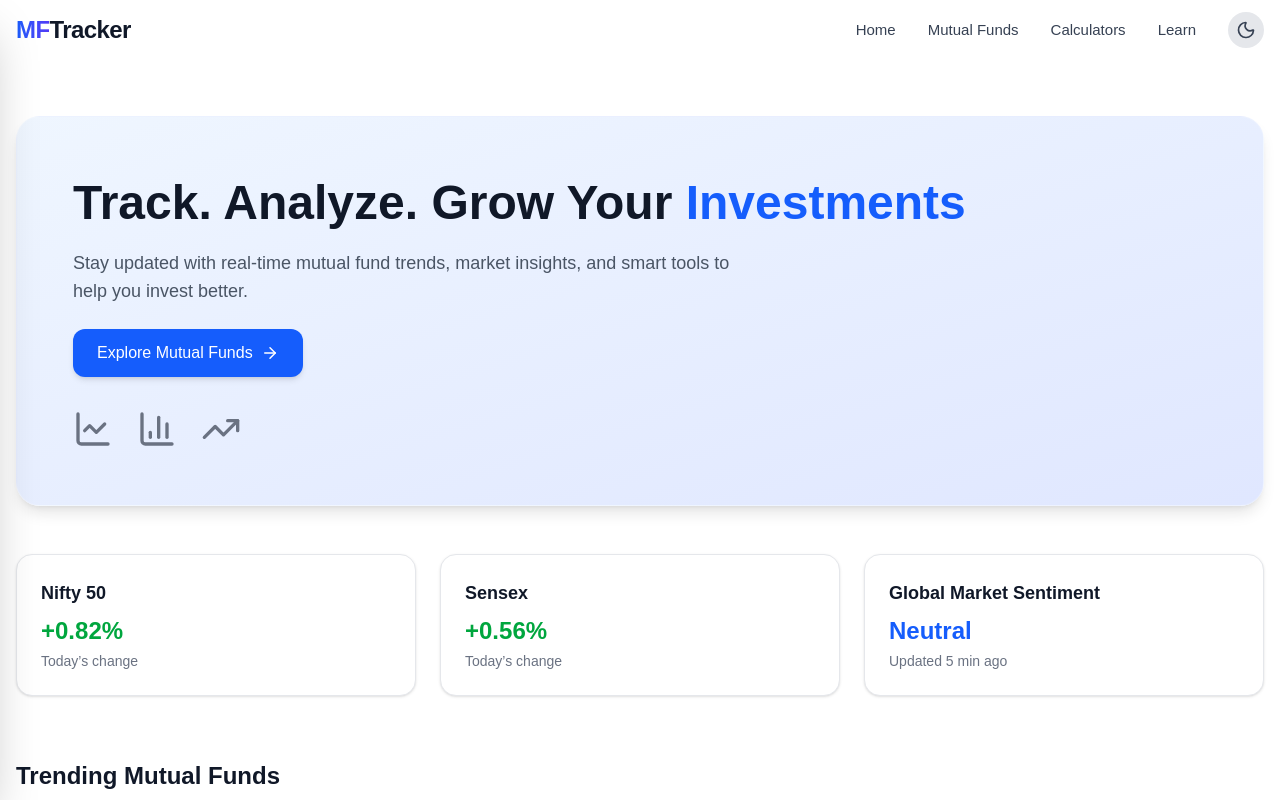
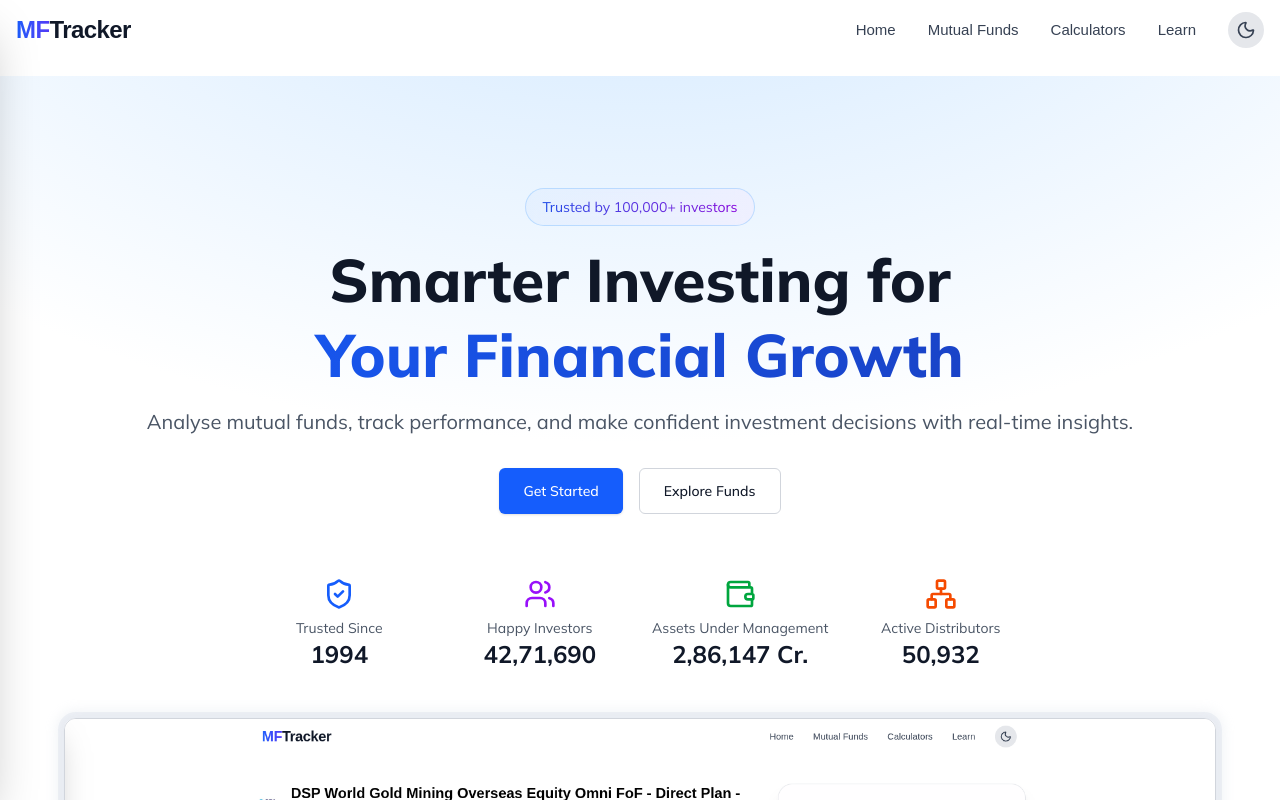
Before and after one commit to mithalesh-mk/fundBank-app, a Next.js app: page / in a window 1280 px wide. Shown: the top 800 px of the page. Built offline with nearby package versions, Linux system fonts and the light colour scheme.

Commit message:
Add Hero and Stats components, enhance global styles, and update layout

```diff
--- a/app/globals.css
+++ b/app/globals.css
@@ -1,4 +1,28 @@
+@import url('https://fonts.googleapis.com/css2?family=Mulish:ital,wght@0,200..1000;1,200..1000&display=swap');
 @import "tailwindcss";
+
+.mulish-regular {
+  font-family: "Mulish", sans-serif;
+  font-optical-sizing: auto;
+  font-weight: 400;
+  font-style: normal;
+}
+
+.mulish-semibold {
+  font-family: "Mulish", sans-serif;
+  font-optical-sizing: auto;
+  font-weight: 600;
+  font-style: normal;
+}
+
+
+.mulish-bold {
+  font-family: "Mulish", sans-serif;
+  font-optical-sizing: auto;
+  font-weight: 700;
+  font-style: normal;
+}
+
 
 :root {
   --background: #ffffff;
@@ -8,8 +32,10 @@
 @theme inline {
   --color-background: var(--background);
   --color-foreground: var(--foreground);
+  --font-mulish: "Mulish", sans-serif;
   --font-sans: var(--font-geist-sans);
   --font-mono: var(--font-geist-mono);
+
 }
 
 @media (prefers-color-scheme: dark) {
@@ -201,7 +227,14 @@ html.dark .custom-slider {
 
 
 
+
+
 body {
   color: var(--foreground);
   font-family: Arial, Helvetica, sans-serif;
 }
+
+.glowing-border {
+  box-shadow: 0 0 10px #00f; /* Horizontal offset, vertical offset, blur radius, color */
+  border: 1px solid #00f; /* Optional: adds a solid border inside the glow */
+}
--- a/app/layout.tsx
+++ b/app/layout.tsx
@@ -12,7 +12,7 @@ export default function RootLayout({ children }: { children: React.ReactNode })
   return (
     <ThemeProvider>
     <html lang="en">
-      <body className="bg-white dark:bg-gray-900 transition-colors container mx-auto">
+      <body className="bg-white dark:bg-gray-900 transition-colors">
 
           <Navbar />
           {children}
--- a/app/mutual-funds/page.tsx
+++ b/app/mutual-funds/page.tsx
@@ -138,7 +138,7 @@ export default function MutualFunds() {
   };
 
   return (
-    <div className="min-h-screen px-4 md:px-16 py-10">
+    <div className="min-h-screen px-4 md:px-16 py-10 container mx-auto">
       <h1 className="text-3xl font-bold mb-6 text-gray-900 dark:text-white">
         All Mutual Funds
       </h1>
--- a/app/page.tsx
+++ b/app/page.tsx
@@ -1,11 +1,12 @@
 "use client";
 
+import Hero from "@/components/Hero";
 import { TrendingUp, LineChart, BarChart3, ArrowRight } from "lucide-react";
 
 export default function Home() {
   return (
-    <div className="px-4 mb-6 md:mb-6 md:py-4">
-
+    <div className="mb-6 md:mb-6 md:py-4">
+      <Hero/>
       {/* Hero Section */}
       <section className="mt-10 bg-linear-to-br from-blue-50 to-indigo-100 dark:from-gray-800 dark:to-gray-900 rounded-3xl p-8 md:p-14 shadow-lg border border-white/20 dark:border-gray-700 transition">
 
--- /dev/null
+++ b/components/Hero.tsx
@@ -0,0 +1,154 @@
+import Image from 'next/image';
+import Stats from './Stats';
+
+const Hero = () => {
+  return (
+    <div
+      className="
+        w-full flex justify-center text-center px-6
+
+        bg-[radial-gradient(ellipse_80%_50%_at_50%_-20%,hsl(210,100%,90%),transparent)]
+        dark:bg-[radial-gradient(ellipse_80%_50%_at_50%_-20%,hsl(210,100%,16%),transparent)]
+      "
+    >
+      <div className="w-full font-mulish mt-28 relative">
+        <div className="absolute inset-0 rounded-full pointer-events-none"></div>
+        <div
+          className="
+            inline-flex items-center gap-2 px-4 py-2 rounded-full border backdrop-blur-sm
+            bg-gradient-to-r from-blue-100/40 to-purple-100/40 border-blue-300/50
+            dark:from-blue-500/10 dark:to-purple-500/10 dark:border-blue-800/50
+          "
+        >
+          <span
+            className="
+              text-sm bg-gradient-to-r bg-clip-text text-transparent
+              from-blue-700 to-purple-700
+              dark:from-blue-400 dark:to-purple-400
+            "
+          >
+            Trusted by 100,000+ investors
+          </span>
+        </div>
+        <h1
+          className="
+            text-4xl md:text-6xl font-extrabold leading-tight mt-4
+            text-gray-900 dark:text-white
+          "
+        >
+          Smarter Investing for
+          <span
+            className="
+              block bg-gradient-to-r text-transparent bg-clip-text
+              from-blue-600 to-blue-800
+              dark:from-blue-400 dark:to-blue-600
+            "
+          >
+            Your Financial Growth
+          </span>
+        </h1>
+        <p
+          className="
+            text-lg md:text-xl mt-4
+            text-gray-600 dark:text-gray-300
+          "
+        >
+          Analyse mutual funds, track performance, and make confident investment
+          decisions with real-time insights.
+        </p>
+        <div className="mt-8 flex justify-center gap-4">
+          {/* PRIMARY BUTTON — shadcn-style */}
+          <button
+            className="
+      inline-flex items-center justify-center
+      px-6 py-3
+      rounded-md
+      text-sm font-medium
+      bg-blue-600 text-white
+      shadow-sm
+      hover:bg-blue-700
+      active:bg-blue-800
+      transition-colors
+      focus-visible:outline-none
+      focus-visible:ring-2
+      focus-visible:ring-blue-500
+      focus-visible:ring-offset-2
+    "
+          >
+            Get Started
+          </button>
+
+          {/* SECONDARY BUTTON — shadcn outline */}
+          <button
+            className="
+      inline-flex items-center justify-center
+      px-6 py-3
+      rounded-md
+      text-sm font-medium
+      border
+      bg-white text-gray-900
+      border-gray-300
+
+      hover:bg-gray-100
+      active:bg-gray-200
+
+      dark:bg-transparent dark:text-white
+      dark:border-gray-700
+      dark:hover:bg-gray-800/60
+      dark:active:bg-gray-700/60
+
+      transition-colors
+      focus-visible:outline-none
+      focus-visible:ring-2
+      focus-visible:ring-blue-500
+      focus-visible:ring-offset-2
+      dark:focus-visible:ring-offset-gray-900
+    "
+          >
+            Explore Funds
+          </button>
+        </div>
+        <Stats/>
+        <div className="mt-12 w-full">
+          <div
+            className="
+      relative w-full max-w-6xl mx-auto overflow-hidden rounded-xl
+
+      /* Light mode border + outline + glow */
+      border-[1px] border-gray-300
+      outline-[6px] outline outline-[hsla(220,25%,80%,0.2)]
+      shadow-[0_0_12px_8px_hsla(220,25%,80%,0.2)]
+
+      /* Dark mode border + outline + glow */
+      dark:border-gray-700
+      dark:outline-[6px] dark:outline-[hsla(220,20%,42%,0.1)]
+      dark:shadow-[0_0_24px_12px_hsla(210,100%,25%,0.2)]
+      bg-white/10 dark:bg-black/10
+      backdrop-blur-md
+    "
+          >
+            {/* Light Mode Image */}
+            <Image
+              src="/ligth_hero.png"
+              alt="hero light"
+              width={1600}
+              height={900}
+              className="w-full h-auto object-cover block dark:hidden"
+            />
+
+            {/* Dark Mode Image */}
+            <Image
+              src="/dark_hero.png"
+              alt="hero dark"
+              width={1600}
+              height={900}
+              className="w-full h-auto object-cover hidden dark:block"
+            />
+          </div>
+        </div>
+      </div>
+    </div>
+  );
+};
+
+export default Hero;
--- a/components/Navbar.tsx
+++ b/components/Navbar.tsx
@@ -13,7 +13,7 @@ export const Navbar = () => {
     <>
       {/* NAVBAR */}
       <header className="w-full sticky top-0 z-50 backdrop-blur-md">
-        <div className="max-w-7xl mx-auto px-4 py-3 flex items-center justify-between">
+        <div className="max-w-7xl mx-auto px-4 py-3 flex items-center justify-between ">
 
           {/* LOGO */}
           <Link href="/" className="text-2xl font-extrabold tracking-tight">
--- /dev/null
+++ b/components/Stats.tsx
@@ -0,0 +1,57 @@
+import { ShieldCheck, Users, Wallet, Network } from "lucide-react";
+
+const Stats = () => {
+  return (
+    <div className="mt-16 w-full flex justify-center">
+      <div className="grid grid-cols-2 md:grid-cols-4 gap-10 md:gap-6 text-center">
+
+        {/* ITEM 1 */}
+        <div className="flex flex-col items-center">
+          <ShieldCheck className="w-8 h-8 text-blue-600 dark:text-blue-400 mb-2" />
+          <p className="text-sm text-gray-600 dark:text-gray-300">
+            Trusted Since
+          </p>
+          <p className="text-2xl font-bold text-gray-900 dark:text-white">
+            1994
+          </p>
+        </div>
+
+        {/* ITEM 2 */}
+        <div className="flex flex-col items-center">
+          <Users className="w-8 h-8 text-purple-600 dark:text-purple-400 mb-2" />
+          <p className="text-sm text-gray-600 dark:text-gray-300">
+            Happy Investors
+          </p>
+          <p className="text-2xl font-bold text-gray-900 dark:text-white">
+            42,71,690
+          </p>
+        </div>
+
+        {/* ITEM 3 */}
+        <div className="flex flex-col items-center">
+          <Wallet className="w-8 h-8 text-green-600 dark:text-green-400 mb-2" />
+          <p className="text-sm text-gray-600 dark:text-gray-300">
+            Assets Under Management
+          </p>
+          <p className="text-2xl font-bold text-gray-900 dark:text-white">
+            2,86,147 Cr.
+          </p>
+        </div>
+
+        {/* ITEM 4 */}
+        <div className="flex flex-col items-center">
+          <Network className="w-8 h-8 text-orange-600 dark:text-orange-400 mb-2" />
+          <p className="text-sm text-gray-600 dark:text-gray-300">
+            Active Distributors
+          </p>
+          <p className="text-2xl font-bold text-gray-900 dark:text-white">
+            50,932
+          </p>
+        </div>
+
+      </div>
+    </div>
+  );
+};
+
+export default Stats;
```
Also changed, not shown: public/dark_hero.png (added), public/ligth_hero.png (added).
